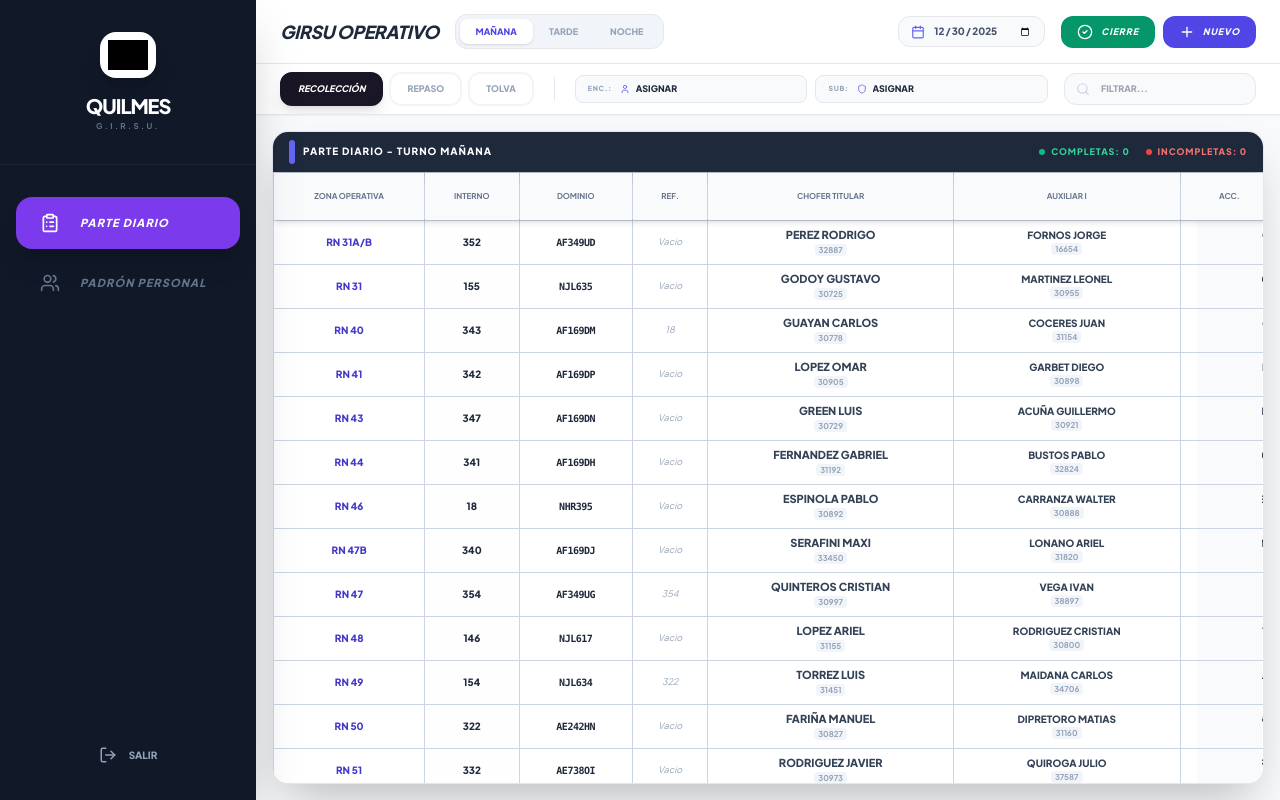
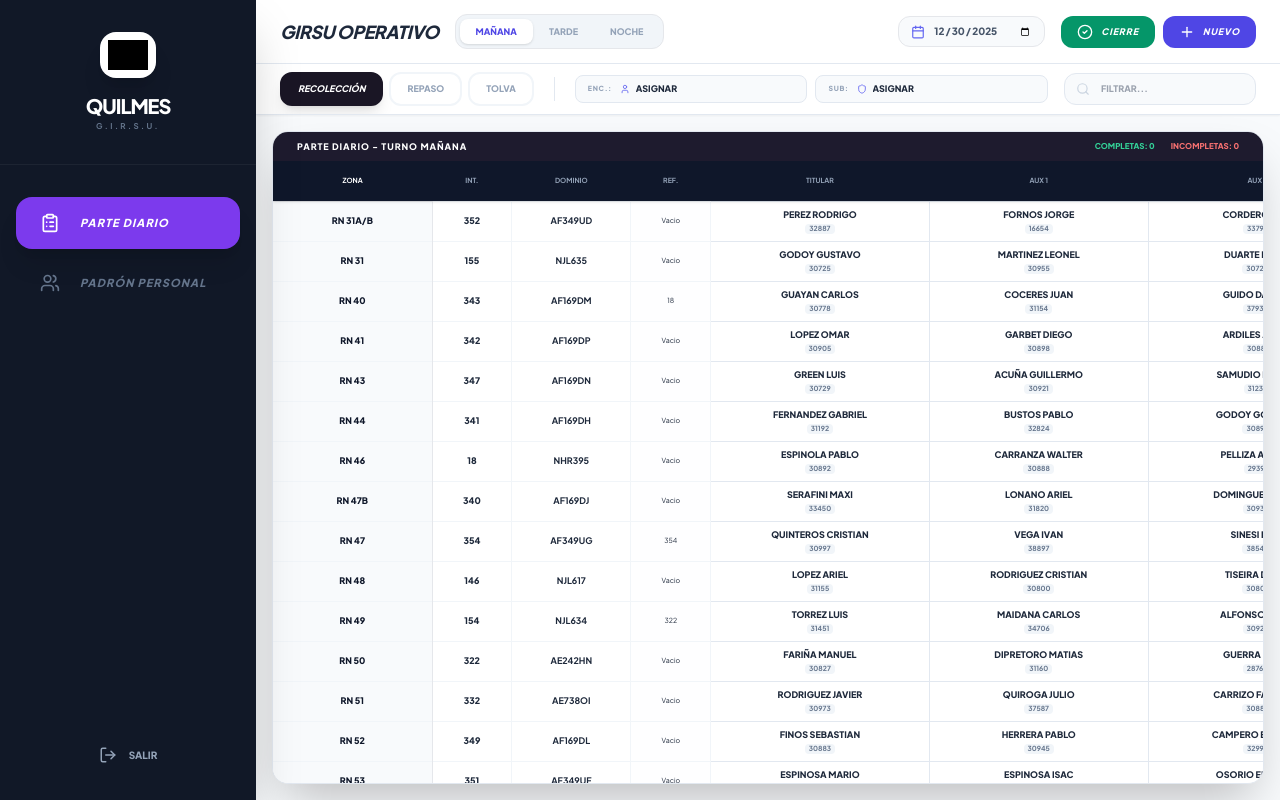
Before and after one commit to Lautzura/G.I.R.S.U.-Quilmes, a React (Vite) app: page / in a window 1280 px wide. Built offline with nearby package versions, Linux system fonts and the light colour scheme; grey boxes are pictures that could not be loaded.

Commit message:
Update ReportTable.tsx

```diff
--- a/components/ReportTable.tsx
+++ b/components/ReportTable.tsx
@@ -1,93 +1,45 @@
 
-import { RouteRecord, StaffStatus, StaffMember, ZoneStatus, AbsenceReason } from '../types';
-import React, { useRef } from 'react';
-import { Lock, Trash2 } from 'lucide-react';
+import { RouteRecord, StaffStatus, StaffMember, ZoneStatus } from '../types';
+import React from 'react';
+import { User } from 'lucide-react';
 
 interface ReportTableProps {
   data: RouteRecord[];
   onUpdateRecord?: (id: string, field: keyof RouteRecord, value: any) => void;
-  onDeleteRecord?: (id: string) => void;
   onOpenPicker: (id: string, field: string, role: string) => void;
   activeShiftLabel?: string;
-  staffList?: StaffMember[];
 }
-
-const getAbsenceColorClasses = (reason: string) => {
-  switch (reason) {
-    case AbsenceReason.FALTA_SIN_AVISO:
-    case AbsenceReason.SUSPENSION:
-      return { cell: 'bg-red-600 text-white', label: 'text-red-700' };
-    case AbsenceReason.ART:
-    case AbsenceReason.FALTA_CON_AVISO:
-      return { cell: 'bg-orange-500 text-white', label: 'text-orange-700' };
-    case AbsenceReason.VACACIONES:
-    case AbsenceReason.DIA_ESTUDIANTIL:
-    case AbsenceReason.DIA_ANT_ESTUDIANTIL:
-      return { cell: 'bg-blue-600 text-white', label: 'text-blue-700' };
-    case AbsenceReason.LICENCIA_MEDICA:
-    case AbsenceReason.ARTICULO_93:
-      return { cell: 'bg-teal-600 text-white', label: 'text-teal-700' };
-    case AbsenceReason.DIA_FEMENINO:
-      return { cell: 'bg-pink-500 text-white', label: 'text-pink-700' };
-    default:
-      return { cell: 'bg-slate-700 text-white', label: 'text-slate-700' };
-  }
-};
 
 const StaffCell: React.FC<{
     staff: StaffMember | null;
-    role?: string;
+    role: string;
     isSuplente?: boolean;
-    isDisabled?: boolean;
-    quotaInfo?: string;
     onClick?: () => void;
-}> = ({ staff, role, isSuplente, isDisabled, quotaInfo, onClick }) => {
-  if (isDisabled) return (
-    <td className={`border border-slate-200 bg-slate-100/50 cursor-not-allowed group relative`}>
-        <div className="flex flex-col items-center justify-center h-full opacity-20 grayscale">
-            <Lock size={12} className="text-slate-400" />
-            {quotaInfo && <span className="text-[7px] font-black mt-1">{quotaInfo}</span>}
-        </div>
-    </td>
-  );
-
+}> = ({ staff, role, isSuplente, onClick }) => {
   if (!staff) return (
-    <td
-        onClick={onClick}
-        className={`border border-slate-300 cursor-pointer hover:bg-indigo-100/50 transition-colors ${isSuplente ? 'bg-cyan-50/40' : 'bg-slate-50/50'}`}
-    >
-        <div className="flex flex-col items-center justify-center h-full relative">
-            <span className="text-[8px] font-black text-slate-300 uppercase tracking-tighter opacity-0 group-hover:opacity-100 transition-opacity">ASIGNAR</span>
+    <td onClick={onClick} className={`border border-slate-200 cursor-pointer hover:bg-slate-50 ${isSuplente ? 'bg-indigo-50/20' : 'bg-white'}`}>
+        <div className="flex flex-col items-center justify-center h-full opacity-30">
+            <User size={12} className="text-slate-400" />
+            <span className="text-[7px] font-black uppercase mt-1">{role}</span>
         </div>
     </td>
   );
 
   const isAbsent = staff.status === StaffStatus.ABSENT;
-  const isReserva = staff.status === StaffStatus.RESERVA;
-  const isDriver = role?.includes('CHOFER');
-
-  let cellStyles = { cell: isSuplente ? 'bg-cyan-600 text-white' : 'bg-white text-slate-700', label: '' };
-  if (isAbsent) cellStyles = getAbsenceColorClasses(staff.address || '');
-  if (isReserva) cellStyles = { cell: 'bg-indigo-600 text-white', label: 'text-indigo-700' };
 
   return (
-    <td
-        onClick={onClick}
-        className={`border border-slate-300 p-0 min-w-[150px] h-11 cursor-pointer group transition-all ${cellStyles.cell} hover:brightness-95`}
-    >
-      <div className="flex flex-col items-center justify-center h-full px-2 text-center overflow-hidden relative">
-        <span className={`uppercase truncate w-full leading-tight font-black ${isDriver ? 'text-[11px]' : 'text-[10px]'}`}>
+    <td onClick={onClick} className={`border border-slate-200 p-0 min-w-[130px] h-10 cursor-pointer transition-all ${isAbsent ? 'bg-red-50' : isSuplente ? 'bg-indigo-600 text-white' : 'bg-white hover:bg-slate-50'}`}>
+      <div className="flex flex-col items-center justify-center h-full px-1 text-center relative overflow-hidden">
+        <span className={`uppercase truncate w-full font-black ${isAbsent ? 'text-red-600' : isSuplente ? 'text-white' : 'text-slate-800'} text-[9px]`}>
           {staff.name}
         </span>
-        <div className="flex items-center gap-1.5 mt-0.5">
-          <span className={`text-[8px] font-bold px-1 py-0 rounded ${
-            (isAbsent || isReserva || isSuplente) ? 'bg-black/20 text-white' : 'bg-slate-100 text-slate-400'
-          }`}>
+        <div className="flex items-center gap-1 mt-0.5">
+          <span className={`text-[7px] font-bold px-1 py-0.2 rounded ${isAbsent ? 'bg-red-600 text-white' : isSuplente ? 'bg-white/20 text-white' : 'bg-slate-100 text-slate-500'}`}>
             {staff.id}
           </span>
           {isAbsent && (
-            <span className={`text-[8px] font-black uppercase bg-white px-1.5 py-0 rounded shadow-sm text-slate-900 border border-black/5`}>
-              {staff.address || 'F'}
+            <span className="text-[7px] font-black uppercase bg-red-600 text-white px-1 py-0 rounded">
+              {staff.address || 'FALTA'}
             </span>
           )}
         </div>
@@ -96,187 +48,65 @@ const StaffCell: React.FC<{
   );
 };
 
-export const ReportTable: React.FC<ReportTableProps> = ({ data, onUpdateRecord, onDeleteRecord, onOpenPicker, activeShiftLabel }) => {
-  const tableRef = useRef<HTMLTableElement>(null);
-
-  const handleKeyDown = (e: React.KeyboardEvent, rowIdx: number, colIdx: number) => {
-    const keys = ['ArrowUp', 'ArrowDown', 'ArrowLeft', 'ArrowRight'];
-    if (!keys.includes(e.key)) return;
-
-    let targetRow = rowIdx;
-    let targetCol = colIdx;
-
-    if (e.key === 'ArrowUp') targetRow--;
-    if (e.key === 'ArrowDown') targetRow++;
-    if (e.key === 'ArrowLeft') targetCol--;
-    if (e.key === 'ArrowRight') targetCol++;
-
-    if (targetRow < 0) return;
-    if (targetRow >= data.length) return;
-    if (targetCol < 0) return;
-    if (targetCol > 6) return;
-
-    e.preventDefault();
-    const targetElement = tableRef.current?.querySelector(`[data-row="${targetRow}"][data-col="${targetCol}"]`) as HTMLElement;
-    targetElement?.focus();
-  };
-
-  const renderRow = (r: RouteRecord, rowIdx: number) => {
-    const titulares = [r.aux1, r.aux2, r.aux3, r.aux4];
-    const activosTitularesCount = titulares.filter(a => a !== null && a.status !== StaffStatus.ABSENT).length;
-    const canEnableSupl1 = (4 - activosTitularesCount) >= 1;
-    const canEnableSupl2 = (4 - activosTitularesCount) >= (r.replacementAux1 ? 2 : 1);
-
-    return (
-      <tr key={r.id} className="h-11 hover:bg-slate-50 transition-colors group">
-        <td className="sticky left-0 z-20 font-black border border-slate-300 text-center bg-white shadow-md uppercase text-[10px] text-indigo-700 px-2">
-          {r.zone}
-        </td>
-        <td className="border border-slate-300 text-center bg-slate-50/20">
-          <input
-            type="text"
-            data-row={rowIdx} data-col={0}
-            value={r.internalId || ''}
-            onChange={e => onUpdateRecord?.(r.id, 'internalId', e.target.value)}
-            onKeyDown={e => handleKeyDown(e, rowIdx, 0)}
-            className="w-full h-full bg-transparent text-center font-black outline-none focus:bg-indigo-50"
-            placeholder="-"
-          />
-        </td>
-        <td className="border border-slate-300 text-center font-mono uppercase font-black tracking-tighter">
-          <input
-            type="text"
-            data-row={rowIdx} data-col={1}
-            value={r.domain || ''}
-            onChange={e => onUpdateRecord?.(r.id, 'domain', e.target.value.toUpperCase())}
-            onKeyDown={e => handleKeyDown(e, rowIdx, 1)}
-            className="w-full h-full bg-transparent text-center font-black outline-none uppercase focus:bg-indigo-50"
-            placeholder="---"
-          />
-        </td>
-        <td className="border border-slate-300 text-center text-slate-400 italic text-[9px]">
-          {r.reinforcement || '-'}
-        </td>
-
-        <StaffCell staff={r.driver} role="CHOFER" onClick={() => onOpenPicker(r.id, 'driver', 'CHOFER')} />
-        <StaffCell staff={r.aux1} role="AUXILIAR" onClick={() => onOpenPicker(r.id, 'aux1', 'AUXILIAR')} />
-        <StaffCell staff={r.aux2} role="AUXILIAR" onClick={() => onOpenPicker(r.id, 'aux2', 'AUXILIAR')} />
-        <StaffCell staff={r.aux3} role="AUXILIAR" onClick={() => onOpenPicker(r.id, 'aux3', 'AUXILIAR')} />
-        <StaffCell staff={r.aux4} role="AUXILIAR" onClick={() => onOpenPicker(r.id, 'aux4', 'AUXILIAR')} />
-
-        <StaffCell staff={r.replacementDriver} role="CHOFER" isSuplente onClick={() => onOpenPicker(r.id, 'replacementDriver', 'CHOFER SUPLENTE')} />
-        <StaffCell staff={r.replacementAux1} role="AUXILIAR" isSuplente isDisabled={!canEnableSupl1 && !r.replacementAux1} onClick={() => onOpenPicker(r.id, 'replacementAux1', 'AUX SUPLENTE')} />
-        <StaffCell staff={r.replacementAux2} role="AUXILIAR" isSuplente isDisabled={!canEnableSupl2 && !r.replacementAux2} onClick={() => onOpenPicker(r.id, 'replacementAux2', 'AUX SUPLENTE')} />
-
-        <td className="border border-slate-300 bg-white">
-          <select
-            data-row={rowIdx} data-col={2}
-            value={r.zoneStatus}
-            onChange={e => onUpdateRecord?.(r.id, 'zoneStatus', e.target.value as any)}
-            onKeyDown={e => handleKeyDown(e, rowIdx, 2)}
-            className={`w-full bg-transparent border-none outline-none text-[9px] font-black uppercase text-center cursor-pointer focus:bg-indigo-50 ${r.zoneStatus === ZoneStatus.COMPLETE ? 'text-emerald-600' : r.zoneStatus === ZoneStatus.INCOMPLETE ? 'text-red-600' : 'text-slate-400'}`}
-          >
-            <option value={ZoneStatus.PENDING}>PENDIENTE</option>
-            <option value={ZoneStatus.COMPLETE}>COMPLETA</option>
-            <option value={ZoneStatus.INCOMPLETE}>INCOMPLETA</option>
-          </select>
-        </td>
-        <td className="border border-slate-300 bg-white px-3">
-          <input
-            type="text"
-            data-row={rowIdx} data-col={3}
-            value={r.supervisionReport || ''}
-            onChange={e => onUpdateRecord?.(r.id, 'supervisionReport', e.target.value.toUpperCase())}
-            onKeyDown={e => handleKeyDown(e, rowIdx, 3)}
-            placeholder="NOVEDADES..."
-            className="w-full h-full bg-transparent outline-none text-[10px] text-slate-600 font-bold uppercase focus:bg-indigo-50"
-          />
-        </td>
-        <td className="border border-slate-300 text-center font-bold text-slate-500 bg-slate-50/20">
-          <input
-            type="text"
-            data-row={rowIdx} data-col={4}
-            value={r.departureTime || ''}
-            onChange={e => onUpdateRecord?.(r.id, 'departureTime', e.target.value)}
-            onKeyDown={e => handleKeyDown(e, rowIdx, 4)}
-            placeholder="--:--"
-            className="w-full h-full bg-transparent border-none text-center outline-none font-mono focus:bg-indigo-50"
-          />
-        </td>
-        <td className="border border-slate-300 text-center font-bold text-slate-500 bg-slate-50/20">
-          <input
-            type="text"
-            data-row={rowIdx} data-col={5}
-            value={r.dumpTime || ''}
-            onChange={e => onUpdateRecord?.(r.id, 'dumpTime', e.target.value)}
-            onKeyDown={e => handleKeyDown(e, rowIdx, 5)}
-            placeholder="--:--"
-            className="w-full h-full bg-transparent border-none text-center outline-none font-mono focus:bg-indigo-50"
-          />
-        </td>
-        <td className="border border-slate-300 text-center font-black text-indigo-700 bg-indigo-50/30">
-          <input
-            type="text"
-            data-row={rowIdx} data-col={6}
-            value={r.tonnage || ''}
-            onChange={e => onUpdateRecord?.(r.id, 'tonnage', e.target.value)}
-            onKeyDown={e => handleKeyDown(e, rowIdx, 6)}
-            placeholder="0.0"
-            className="w-full h-full bg-transparent border-none text-center outline-none font-black text-[12px] focus:bg-indigo-100"
-          />
-        </td>
-        <td className="sticky right-0 bg-slate-50 border border-slate-300 text-center z-20">
-             <button
-                onClick={(e) => { e.stopPropagation(); onDeleteRecord?.(r.id); }}
-                className="opacity-0 group-hover:opacity-100 p-1.5 text-red-400 hover:text-red-600 transition-all hover:bg-red-50 rounded-lg active:scale-90"
-                title="Eliminar"
-             >
-                <Trash2 size={14} />
-             </button>
-        </td>
-      </tr>
-    );
-  };
-
+export const ReportTable: React.FC<ReportTableProps> = ({ data, onUpdateRecord, onOpenPicker, activeShiftLabel }) => {
   return (
     <div className="flex flex-col w-full h-full overflow-hidden">
-      <div className="bg-[#1e293b] text-white px-4 py-2 flex justify-between items-center shrink-0 shadow-lg relative z-30">
-        <div className="flex items-center gap-2">
-            <div className="w-1.5 h-6 bg-indigo-500 rounded-full"></div>
-            <span className="text-[10px] font-black uppercase tracking-widest">{activeShiftLabel}</span>
-        </div>
-        <div className="flex gap-4 text-[9px] font-black uppercase tracking-widest">
-          <span className="flex items-center gap-1.5 text-emerald-400"><div className="w-1.5 h-1.5 rounded-full bg-emerald-500"></div> COMPLETAS: {data.filter(r => r.zoneStatus === ZoneStatus.COMPLETE).length}</span>
-          <span className="flex items-center gap-1.5 text-red-400"><div className="w-1.5 h-1.5 rounded-full bg-red-500"></div> INCOMPLETAS: {data.filter(r => r.zoneStatus === ZoneStatus.INCOMPLETE).length}</span>
+      <div className="bg-[#1e1b2e] text-white px-6 py-2 flex justify-between items-center shrink-0">
+        <span className="text-[9px] font-black uppercase tracking-widest">{activeShiftLabel}</span>
+        <div className="flex gap-4 text-[8px] font-black uppercase">
+          <span className="text-emerald-400">COMPLETAS: {data.filter(r => r.zoneStatus === ZoneStatus.COMPLETE).length}</span>
+          <span className="text-red-400">INCOMPLETAS: {data.filter(r => r.zoneStatus === ZoneStatus.INCOMPLETE).length}</span>
         </div>
       </div>
 
       <div className="flex-1 overflow-auto bg-white custom-scrollbar">
-        <table ref={tableRef} className="border-collapse text-[10px] w-full min-w-[3200px] table-fixed">
-          <thead className="sticky top-0 z-30 bg-slate-50 text-slate-500 font-black uppercase text-[8px] border-b border-slate-300 shadow-md">
-            <tr className="h-12">
-              <th className="sticky left-0 bg-slate-50 border border-slate-300 px-2 w-32 z-40">ZONA OPERATIVA</th>
-              <th className="border border-slate-300 w-20 text-center">INTERNO</th>
-              <th className="border border-slate-300 w-24 text-center">DOMINIO</th>
-              <th className="border border-slate-300 w-16 text-center">REF.</th>
-              <th className="border border-slate-300 w-52 text-center">CHOFER TITULAR</th>
-              <th className="border border-slate-300 w-48 text-center">AUXILIAR I</th>
-              <th className="border border-slate-300 w-48 text-center">AUXILIAR II</th>
-              <th className="border border-slate-300 w-48 text-center">AUXILIAR III</th>
-              <th className="border border-slate-300 w-48 text-center">AUXILIAR IV</th>
-              <th className="border border-slate-300 w-52 text-center bg-cyan-100/30 text-cyan-800">C. SUPLENTE</th>
-              <th className="border border-slate-300 w-48 text-center bg-cyan-100/30 text-cyan-800">A. SUPL. I</th>
-              <th className="border border-slate-300 w-48 text-center bg-cyan-100/30 text-cyan-800">A. SUPL. II</th>
-              <th className="border border-slate-300 w-32 text-center">ESTADO</th>
-              <th className="border border-slate-300 w-[350px] text-left px-3">NOVEDADES / REPORTE SUPERVISIÓN</th>
-              <th className="border border-slate-300 w-20 text-center">SALIDA</th>
-              <th className="border border-slate-300 w-20 text-center">ENTRADA</th>
-              <th className="border border-slate-300 w-20 text-center font-black">TN</th>
-              <th className="sticky right-0 w-14 bg-slate-50 border border-slate-300 text-center z-40">ACC.</th>
+        <table className="border-collapse text-[9px] w-full min-w-[2800px] table-fixed">
+          <thead className="sticky top-0 z-30 bg-slate-900 text-slate-400 font-black uppercase text-[7px] border-b shadow">
+            <tr className="h-10">
+              <th className="sticky left-0 bg-slate-900 px-3 w-32 z-40 text-white">ZONA</th>
+              <th className="w-16 text-center">INT.</th>
+              <th className="w-24 text-center">DOMINIO</th>
+              <th className="w-16 text-center">REF.</th>
+              <th className="w-44 text-center">TITULAR</th>
+              <th className="w-44 text-center">AUX 1</th>
+              <th className="w-44 text-center">AUX 2</th>
+              <th className="w-44 text-center">AUX 3</th>
+              <th className="w-44 text-center">AUX 4</th>
+              <th className="w-44 text-center bg-indigo-900/40 text-indigo-100">SUPLENTE</th>
+              <th className="w-44 text-center bg-indigo-900/40 text-indigo-100">AUX SUPL 1</th>
+              <th className="w-44 text-center bg-indigo-900/40 text-indigo-100">AUX SUPL 2</th>
+              <th className="w-28 text-center">ESTADO</th>
+              <th className="w-[300px] text-left px-4">REPORTES</th>
+              <th className="w-20 text-center">TN</th>
             </tr>
           </thead>
-          <tbody className="divide-y divide-slate-100 bg-white">
-            {data.map((r, idx) => renderRow(r, idx))}
+          <tbody className="divide-y divide-slate-100">
+            {data.map((r) => (
+              <tr key={r.id} className="h-10 hover:bg-slate-50 transition-colors">
+                <td className="sticky left-0 z-20 font-black border-r text-center bg-slate-50 uppercase text-slate-900 px-2">{r.zone}</td>
+                <td className="border border-slate-100"><input type="text" value={r.internalId || ''} onChange={e => onUpdateRecord?.(r.id, 'internalId', e.target.value)} className="w-full h-full bg-transparent text-center font-black outline-none" /></td>
+                <td className="border border-slate-100"><input type="text" value={r.domain || ''} onChange={e => onUpdateRecord?.(r.id, 'domain', e.target.value.toUpperCase())} className="w-full h-full bg-transparent text-center font-bold outline-none" /></td>
+                <td className="border border-slate-100 text-center text-[7px] bg-slate-50/20">{r.reinforcement || '-'}</td>
+
+                <StaffCell staff={r.driver} role="CHOFER" onClick={() => onOpenPicker(r.id, 'driver', 'CHOFER')} />
+                <StaffCell staff={r.aux1} role="AUX 1" onClick={() => onOpenPicker(r.id, 'aux1', 'AUXILIAR')} />
+                <StaffCell staff={r.aux2} role="AUX 2" onClick={() => onOpenPicker(r.id, 'aux2', 'AUXILIAR')} />
+                <StaffCell staff={r.aux3} role="AUX 3" onClick={() => onOpenPicker(r.id, 'aux3', 'AUXILIAR')} />
+                <StaffCell staff={r.aux4} role="AUX 4" onClick={() => onOpenPicker(r.id, 'aux4', 'AUXILIAR')} />
+
+                <StaffCell staff={r.replacementDriver} role="SUPLENTE" isSuplente onClick={() => onOpenPicker(r.id, 'replacementDriver', 'CHOFER')} />
+                <StaffCell staff={r.replacementAux1} role="AUX SUPL 1" isSuplente onClick={() => onOpenPicker(r.id, 'replacementAux1', 'AUXILIAR')} />
+                <StaffCell staff={r.replacementAux2} role="AUX SUPL 2" isSuplente onClick={() => onOpenPicker(r.id, 'replacementAux2', 'AUXILIAR')} />
+
+                <td className="border border-slate-100">
+                  <select value={r.zoneStatus} onChange={e => onUpdateRecord?.(r.id, 'zoneStatus', e.target.value as any)} className={`w-full bg-transparent border-none outline-none font-black text-[8px] text-center ${r.zoneStatus === ZoneStatus.COMPLETE ? 'text-emerald-600' : r.zoneStatus === ZoneStatus.INCOMPLETE ? 'text-red-600' : 'text-slate-400'}`}>
+                    <option value={ZoneStatus.PENDING}>PENDIENTE</option><option value={ZoneStatus.COMPLETE}>COMPLETA</option><option value={ZoneStatus.INCOMPLETE}>INCOMPLETA</option>
+                  </select>
+                </td>
+                <td className="border border-slate-100 px-2"><input type="text" value={r.supervisionReport || ''} onChange={e => onUpdateRecord?.(r.id, 'supervisionReport', e.target.value.toUpperCase())} className="w-full h-full bg-transparent outline-none text-[8px] font-bold" /></td>
+                <td className="border border-slate-100"><input type="text" value={r.tonnage || ''} onChange={e => onUpdateRecord?.(r.id, 'tonnage', e.target.value)} className="w-full h-full bg-transparent text-center outline-none font-black text-[10px]" /></td>
+              </tr>
+            ))}
           </tbody>
         </table>
       </div>
```
